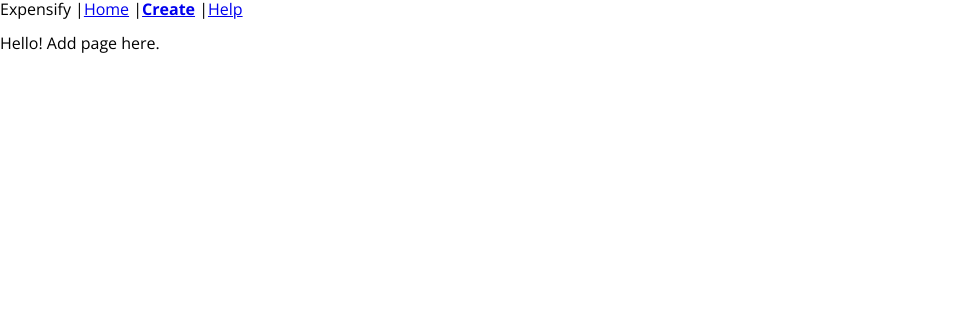
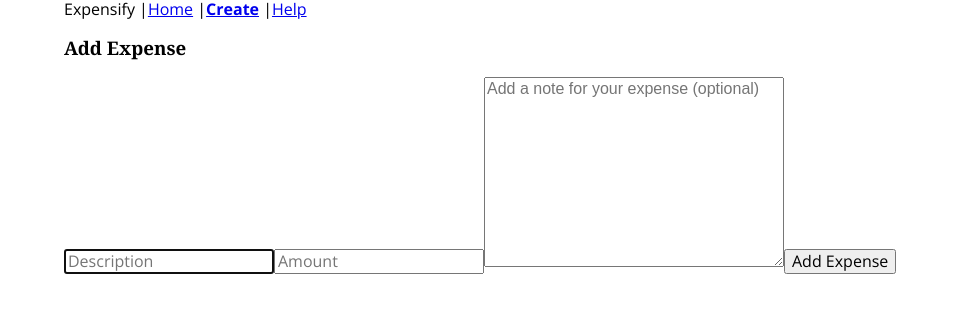
Before and after one commit to theindianotaku/react-expensify-app, a React (Create React App) app: page /create in a window 1280 px wide. Shown: the top 312 px of the page, without its empty margins (0-958 px from the left). Built offline with nearby package versions, Linux system fonts and the light colour scheme.

Commit message:
Completed initial setup of AddExpense

```diff
--- a/src/components/AddExpensePage.js
+++ b/src/components/AddExpensePage.js
@@ -1,8 +1,11 @@
 import React from 'react';
+
+import ExpenseForm from './ExpenseForm';
 
 const AddExpensePage = () => (
   <div>
-    <p>Hello! Add page here.</p>
+    <h3>Add Expense</h3>
+    <ExpenseForm></ExpenseForm>
   </div>
 );
 
--- /dev/null
+++ b/src/components/ExpenseForm.js
@@ -0,0 +1,61 @@
+import React, { Component } from 'react';
+
+class ExpenseForm extends Component {
+  state = {
+    amount: '',
+    description: '',
+    note: ''
+  }
+
+  onDescriptionChange = (e) => {
+    const description = e.target.value;
+    this.setState(() => ({
+      description
+    }));
+  }
+
+  onNoteChange = (e) => {
+    const note = e.target.value;
+    this.setState(() => ({note}));
+  }
+
+  onAmountChange = (e) => {
+    const amount = e.target.value;
+    if (amount.match(/^\d*(\.\d{0,2})?$/)) {
+      this.setState(() => ({ amount }));
+    }
+
+  }
+
+  render() {
+    return (
+      <div>
+        <form action="">
+          <input
+            type="text"
+            placeholder="Description"
+            autoFocus
+            value={this.state.description}
+            onChange={this.onDescriptionChange}
+          />
+          <input
+            type="text"
+            placeholder="Amount"
+            value={this.state.amount}
+            onChange={this.onAmountChange}
+          />
+          <textarea
+            placeholder="Add a note for your expense (optional)"
+            cols="30" rows="10"
+            onChange={this.onNoteChange}
+          >
+            {this.state.note}
+          </textarea>
+          <button type="Submit">Add Expense</button>
+        </form>
+      </div>
+    );
+  }
+}
+
+export default ExpenseForm;
--- a/src/components/ExpenseListFilter.js
+++ b/src/components/ExpenseListFilter.js
@@ -1,13 +1,29 @@
 import React from 'react';
 import { connect } from 'react-redux';
 
-import { setTextFilter } from '../actions/filters';
+import { setTextFilter, sortByDate, sortByAmount } from '../actions/filters';
 
 const ExpenseListFilter = (props) => (
   <div>
-    <input type="text" value={props.filters.text} onChange={(e) => {
-      props.dispatch(setTextFilter(e.target.value));
-    }} />
+    <input
+      type="text"
+      value={props.filters.text}
+      onChange={(e) => {
+        props.dispatch(setTextFilter(e.target.value));
+      }}
+    />
+    <select
+      onChange={(e) => {
+        if (e.target.value === 'date') {
+          props.dispatch(sortByDate());
+        } else if (e.target.value === 'amount') {
+          props.dispatch(sortByAmount());
+        }
+      }}
+    >
+      <option value="date">Date</option>
+      <option value="amount">Amount</option>
+    </select>
   </div>
 );
 
--- a/src/index.js
+++ b/src/index.js
@@ -9,14 +9,13 @@ import './styles/styles.css';
 //import registerServiceWorker from './registerServiceWorker';
 
 import { addExpense } from './actions/expenses';
-import { setTextFilter } from './actions/filters';
 import getVisibleExpenses from './selectors/expenses';
 
 const store = configureStore();
 
-store.dispatch(addExpense({description: 'Water Bill', amount: 4500}));
-store.dispatch(addExpense({description: 'Gas Bill'}));
-store.dispatch(setTextFilter('bill'));
+store.dispatch(addExpense({description: 'Water Bill', amount: 4500, createdAt: 2000}));
+store.dispatch(addExpense({description: 'Gas Bill', amount: 1000, createdAt: 8000}));
+store.dispatch(addExpense({description: 'Rent', amount: 9000, createdAt: 5000}));
 
 const state = store.getState();
 
--- a/src/routers/AppRouter.js
+++ b/src/routers/AppRouter.js
@@ -11,7 +11,7 @@ import NotFoundPage from '../components/NotFoundPage';
 
 const AppRouter = () => (
   <BrowserRouter>
-    <div>
+    <div className="container">
       <Header />
       <Switch>
         <Route path="/" component={App} exact={true} />
--- a/src/styles/base/_base.scss
+++ b/src/styles/base/_base.scss
@@ -5,6 +5,11 @@ html {
 body {
   font-family: 'Open Sans';
   font-size: $m-size;
+}
+
+.container {
+  width: 90%;
+  margin: 0 auto;
 }
 
 h1, h2, h3, h4, h5, h6 {
```
